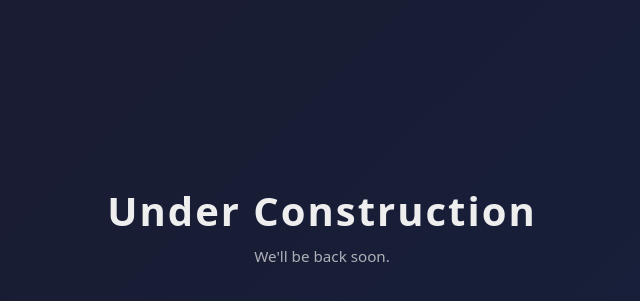
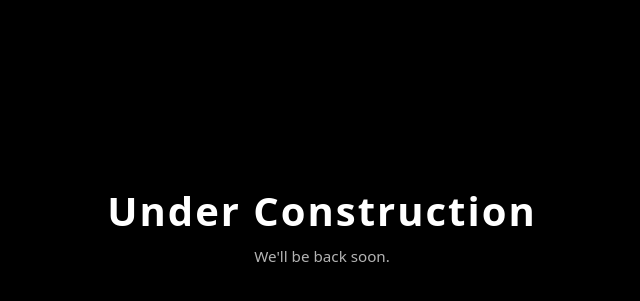
Before and after one commit to Poleriis/zinglenut, a plain HTML site: page index.html in a window 1280 px wide. Shown: the part 176-477 px from the top of the page, without its empty margins (318-958 px from the left). Drawn offline with Linux system fonts and the light colour scheme.

Commit message:
Change bg color

```diff
--- a/index.html
+++ b/index.html
@@ -16,8 +16,8 @@
       align-items: center;
       justify-content: center;
       font-family: system-ui, -apple-system, sans-serif;
-      background: linear-gradient(135deg, #1a1a2e 0%, #16213e 100%);
-      color: #eee;
+      background: #000;
+      color: #fff;
     }
     .container {
       text-align: center;
```
